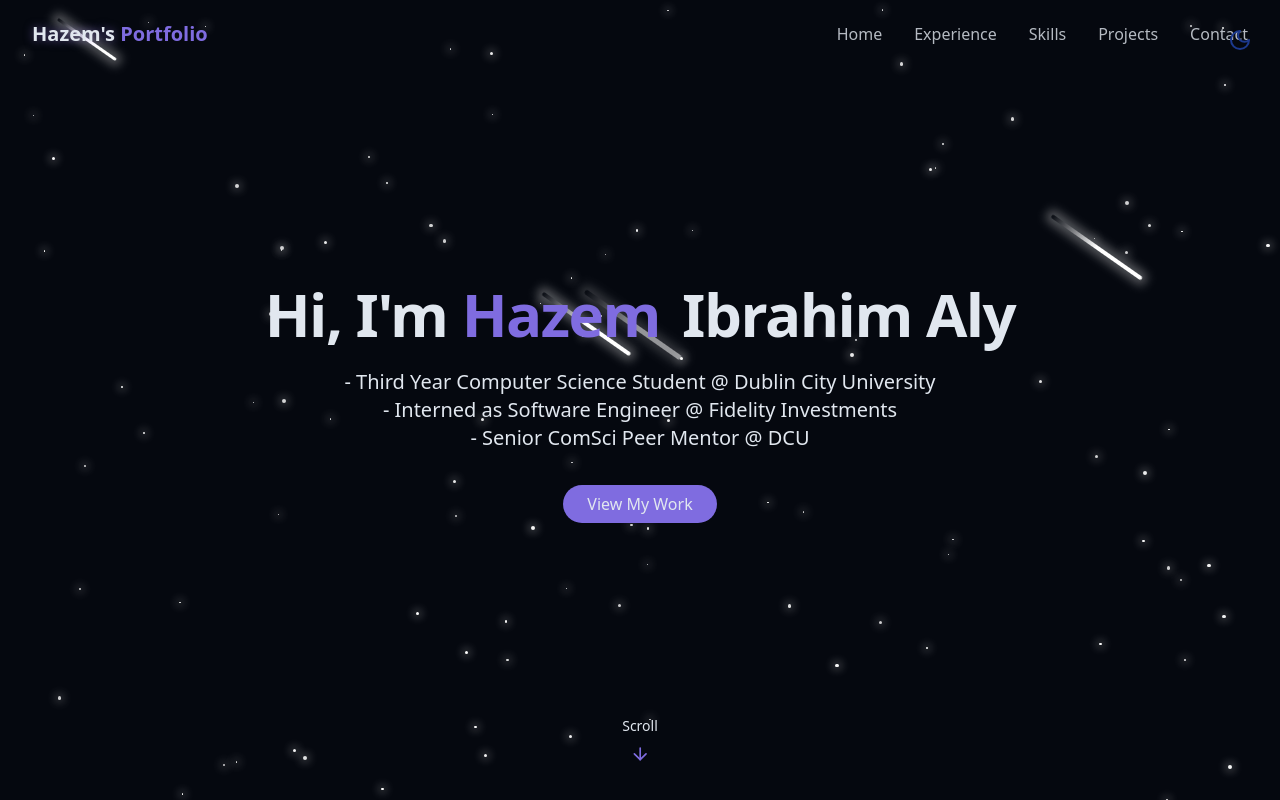
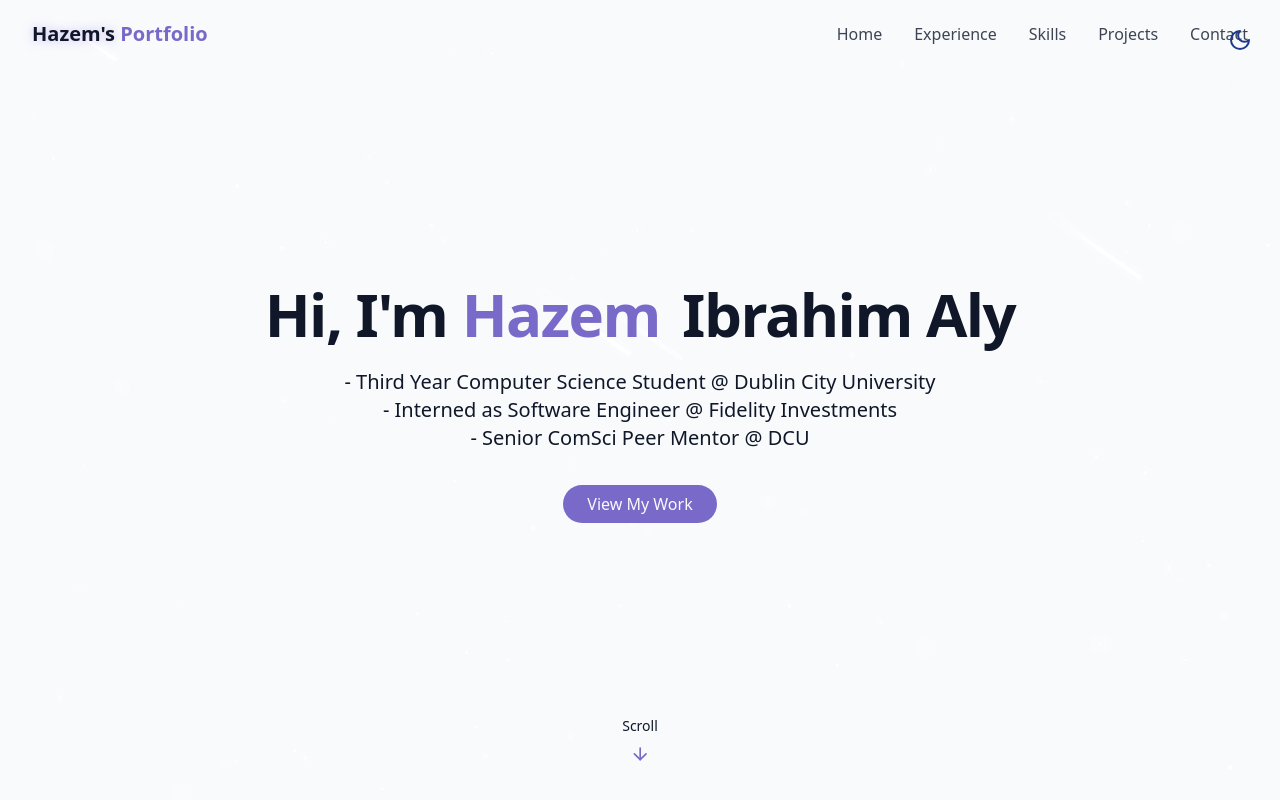
Before and after one commit to HazemAly04/hazem_folio, a React (Vite) app: page / in a window 1280 px wide. Shown: the top 800 px of the page. Built offline with nearby package versions, Linux system fonts and the light colour scheme.

Commit message:
Update ThemeToggle.jsx

```diff
--- a/src/components/ThemeToggle.jsx
+++ b/src/components/ThemeToggle.jsx
@@ -3,18 +3,19 @@ import { useEffect, useState } from "react";
 import { cn } from "@/lib/utils";
 
 export const ThemeToggle = () => {
-  const [isDarkMode, setIsDarkMode] = useState(true);
+  const [isDarkMode, setIsDarkMode] = useState(false); // Default to light mode
 
   useEffect(() => {
     const storedTheme = localStorage.getItem("theme");
-    if (storedTheme === "dark" || !storedTheme) {
-      // Default to dark if not set
-      setIsDarkMode(false);
+
+    if (storedTheme === "dark") {
+      setIsDarkMode(true);
       document.documentElement.classList.add("dark");
-      localStorage.setItem("theme", "dark");
     } else {
+      // Default to light if not set or explicitly light
       setIsDarkMode(false);
       document.documentElement.classList.remove("dark");
+      localStorage.setItem("theme", "light");
     }
   }, []);
 
```
